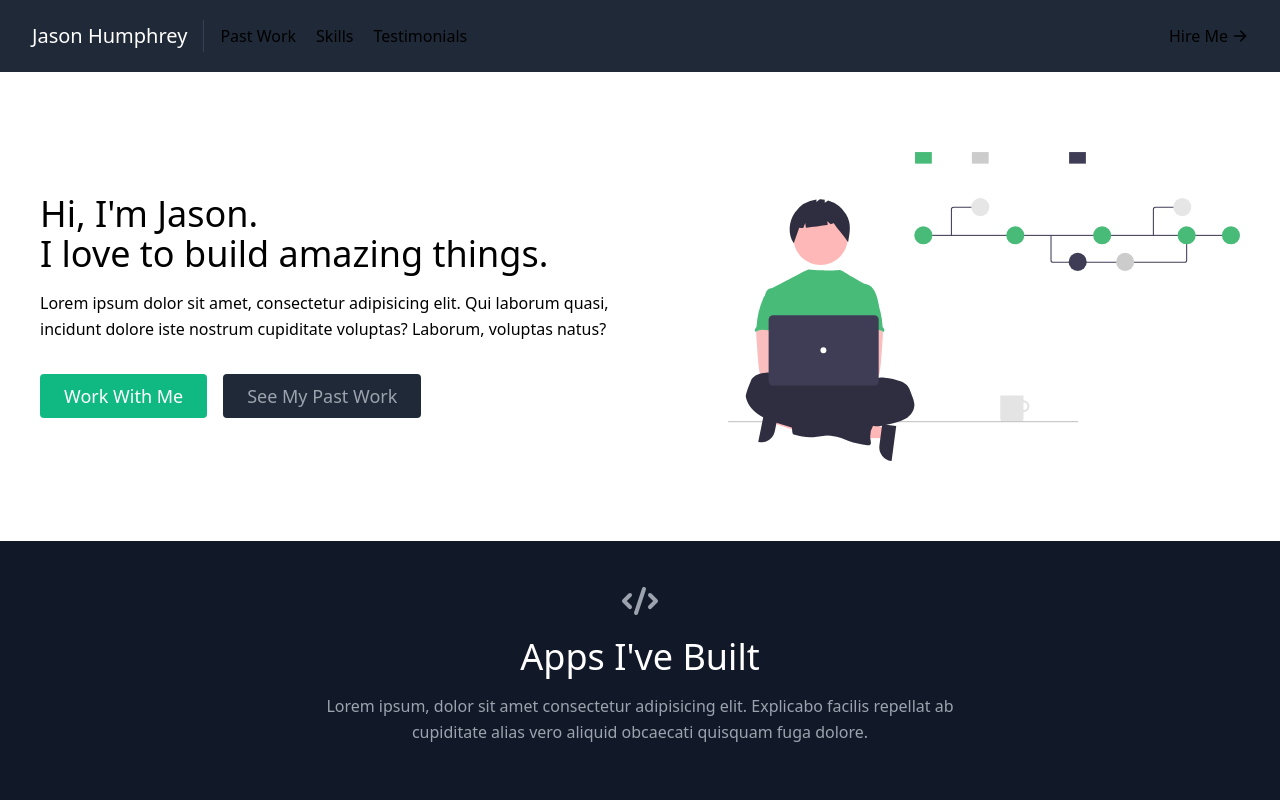
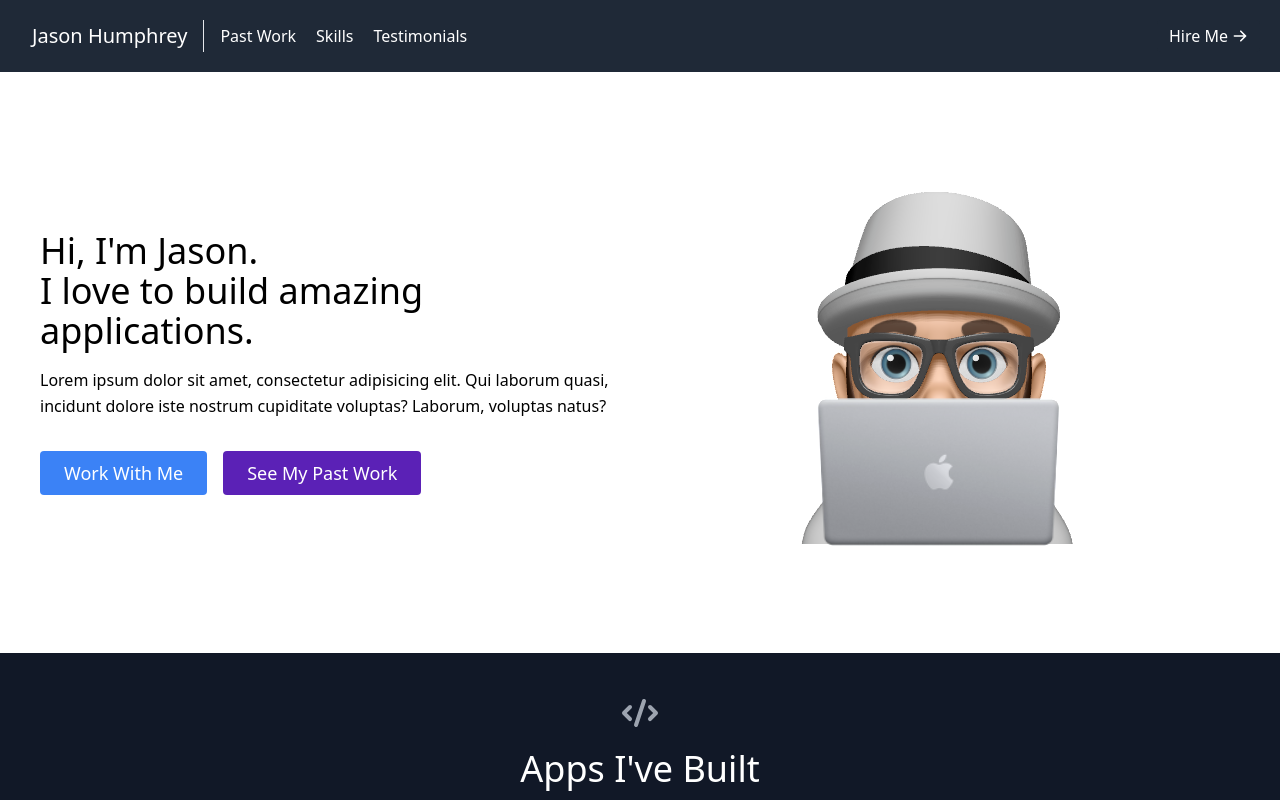
Before and after one commit to SJasonHumphrey/react-portfolio, a React (Create React App) app: page / in a window 1280 px wide. Shown: the top 800 px of the page. Built offline with nearby package versions, Linux system fonts and the light colour scheme.

Commit message:
updated colors and images

```diff
--- a/src/components/About.js
+++ b/src/components/About.js
@@ -8,7 +8,7 @@ export default function About() {
               <h1 className="title-font sm:text-4xl text-3xl mb-4 font-medium">
                 Hi, I'm Jason.
                 <br className="hidden lg:inline-block" />I love to build amazing
-                things.
+                applications.
               </h1>
               <p className="mb-8 leading-relaxed">
                 Lorem ipsum dolor sit amet, consectetur adipisicing elit. Qui
@@ -18,12 +18,12 @@ export default function About() {
               <div className="flex justify-center">
                 <a
                   href="#contact"
-                  className="inline-flex text-white bg-green-500 border-0 py-2 px-6 focus:outline-none hover:bg-green-600 rounded text-lg">
+                  className="inline-flex text-white bg-blue-500 border-0 py-2 px-6 focus:outline-none hover:bg-purple-800 rounded text-lg">
                   Work With Me
                 </a>
                 <a
                   href="#projects"
-                  className="ml-4 inline-flex text-gray-400 bg-gray-800 border-0 py-2 px-6 focus:outline-none hover:bg-gray-700 hover:text-white rounded text-lg">
+                  className="ml-4 inline-flex text-white bg-purple-800 border-0 py-2 px-6 focus:outline-none hover:bg-blue-500 hover:text-white rounded text-lg">
                   See My Past Work
                 </a>
               </div>
@@ -31,8 +31,8 @@ export default function About() {
             <div className="lg:max-w-lg lg:w-full md:w-1/2 w-5/6">
               <img
                 className="object-cover object-center rounded"
-                alt="hero"
-                src="./coding.svg"
+                alt="cartoon avatar"
+                src="./jason-computer.png"
               />
             </div>
           </div>
--- a/src/components/Navbar.js
+++ b/src/components/Navbar.js
@@ -10,20 +10,20 @@ export default function Navbar() {
             Jason Humphrey
           </a>
         </a>
-        <nav className="md:mr-auto md:ml-4 md:py-1 md:pl-4 md:border-l md:border-gray-700	flex flex-wrap items-center text-base justify-center">
-          <a href="#projects" className="mr-5 hover:text-white">
+        <nav className="md:mr-auto md:ml-4 md:py-1 md:pl-4 md:border-l md:border-white-700	flex flex-wrap items-center text-white justify-center">
+          <a href="#projects" className="mr-5 hover:text-blue-500">
             Past Work
           </a>
-          <a href="#skills" className="mr-5 hover:text-white">
+          <a href="#skills" className="mr-5 hover:text-blue-500">
             Skills
           </a>
-          <a href="#testimonials" className="mr-5 hover:text-white">
+          <a href="#testimonials" className="mr-5 hover:text-blue-500">
             Testimonials
           </a>
         </nav>
         <a
           href="#contact"
-          className="inline-flex items-center bg-gray-800 border-0 py-1 px-3 focus:outline-none hover:bg-gray-700 rounded text-base mt-4 md:mt-0">
+          className="inline-flex items-center bg-gray-800 border-0 py-1 px-3 focus:outline-none hover:bg-gray-500 rounded text-white mt-4 md:mt-0">
           Hire Me
           <ArrowRightIcon className="w-4 h-4 ml-1" />
         </a>
--- a/src/components/Skills.js
+++ b/src/components/Skills.js
@@ -23,7 +23,7 @@ export default function Skills() {
           {skills.map((skill) => (
             <div key={skill} className="p-2 sm:w-1/2 w-full">
               <div className="bg-gray-800 rounded flex p-4 h-full items-center">
-                <BadgeCheckIcon className="text-green-400 w-6 h-6 flex-shrink-0 mr-4" />
+                <BadgeCheckIcon className="text-purple-500 w-6 h-6 flex-shrink-0 mr-4" />
                 <span className="title-font font-medium text-white">
                   {skill}
                 </span>
```
Also changed, not shown: public/coding.svg (deleted), public/jason-computer.png (added).
